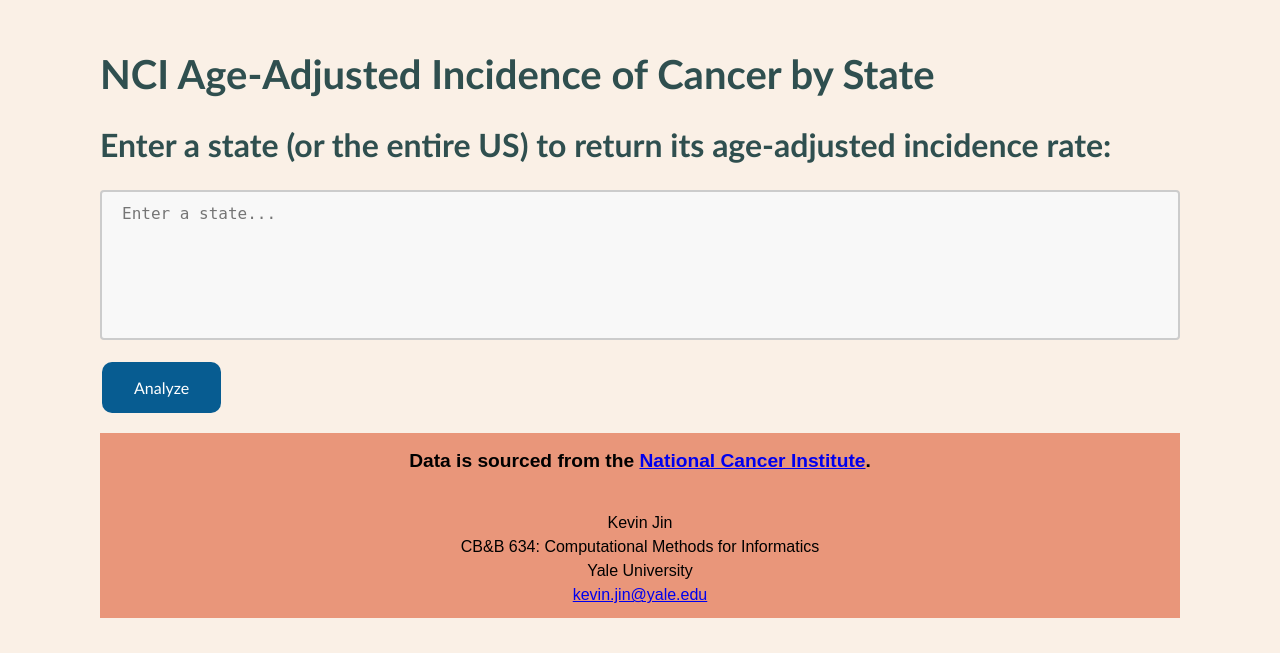
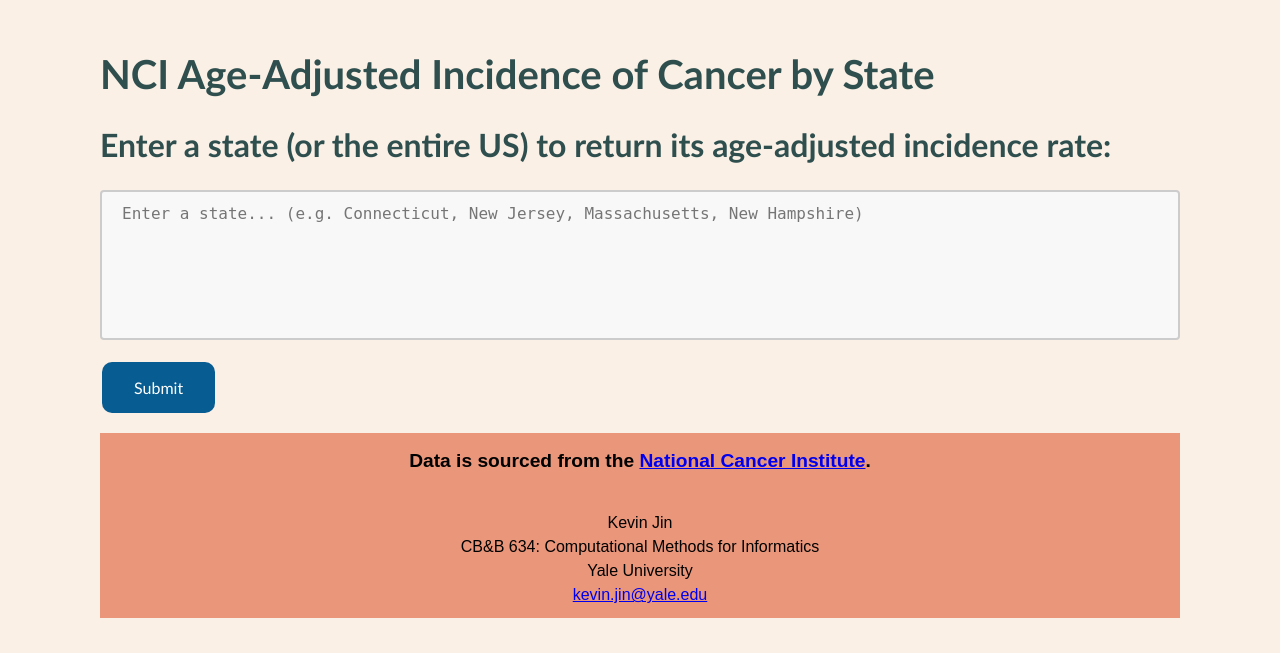
Before and after one commit to kevinwjin/cbb634, a Flask app: page / in a window 1280 px wide. Shown: the top 653 px of the page. Run offline with Flask 3, Linux system fonts and the light colour scheme.

Commit message:
Fix styling

```diff
--- a/pset_4/nci_server/templates/index.html
+++ b/pset_4/nci_server/templates/index.html
@@ -11,10 +11,10 @@
         <h1>NCI Age-Adjusted Incidence of Cancer by State</h1>
         <h2>Enter a state (or the entire US) to return its age-adjusted incidence rate:</h2>
         <form action="/info" method="GET">
-            <textarea id="state" name="state" placeholder="Enter a state..."></textarea>
+            <textarea id="state" name="state" placeholder="Enter a state... (e.g. Connecticut, New Jersey, Massachusetts, New Hampshire)"></textarea>
             <br>
             <br>
-            <input type="submit" value="Analyze">
+            <input type="submit" value="Submit">
         </form>
         <footer>
             <b><p>Data is sourced from the <a href="https://statecancerprofiles.cancer.gov/incidencerates/index.php">National Cancer Institute</a>.</p></b>
--- a/pset_4/nci_server/templates/info.html
+++ b/pset_4/nci_server/templates/info.html
@@ -1,5 +1,7 @@
 <html>
     <head>
+        <meta charset="UTF-8">
+        <title>NCI Cancer Incidence API</title>
         <link rel="stylesheet" href='/static/main.css' />
         <link rel="icon" type="image/x-icon" href="/static/favicon.jpeg" />
     </head>
@@ -17,7 +19,7 @@
             <p>CB&B 634: Computational Methods for Informatics</p>
             <p>Yale University</p>
             <p><a href="mailto:kevin.jin@yale.edu">kevin.jin@yale.edu</a></p></span>
-            <p></p><a href="/">Back to homepage</a></p>
+            <h3><a href="/">Back to homepage</a></h3>
         </footer>
     </body>
 
```
